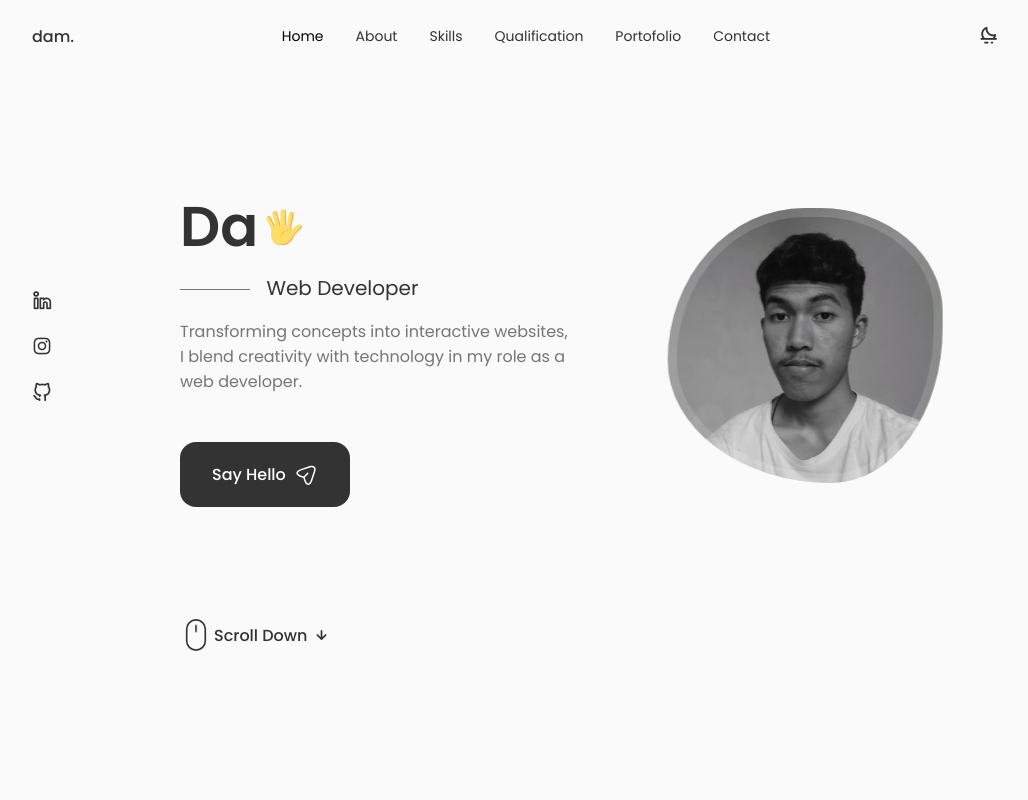
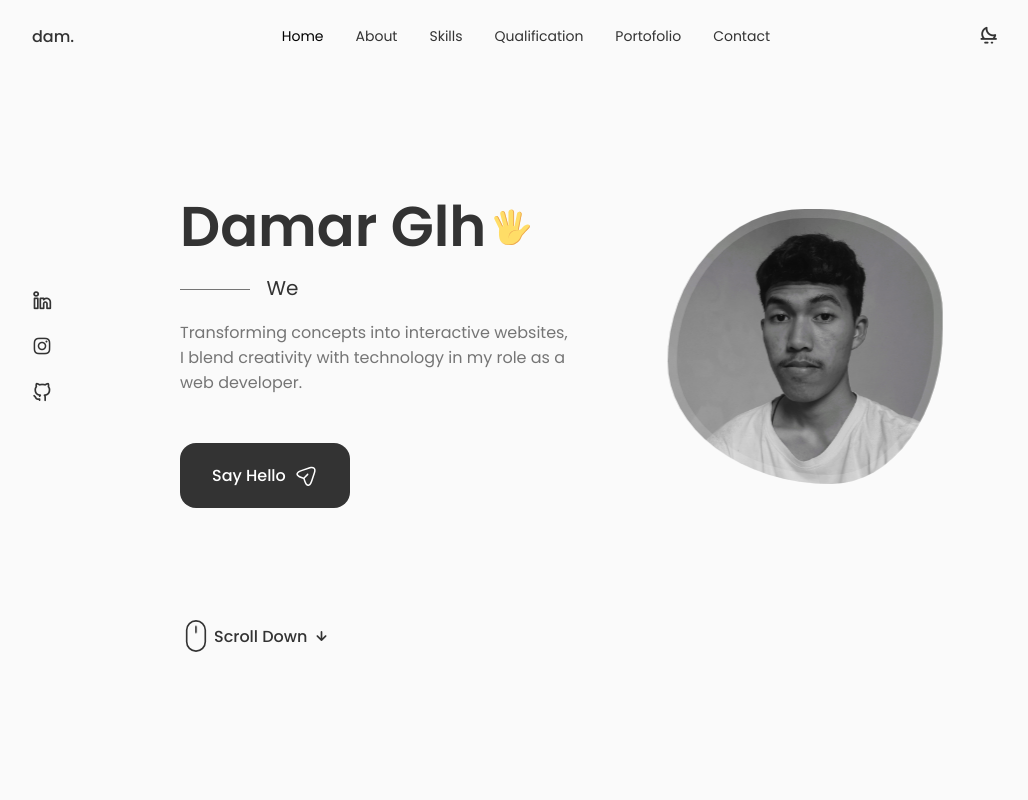
Before and after one commit to damar-glh/me, a React (Create React App) app: page / in a window 1280 px wide. Shown: the top 800 px of the page, without its empty margins (124-1152 px from the left). Built offline with nearby package versions, Linux system fonts and the light colour scheme.

Commit message:
fix: animation text for home page

```diff
--- a/src/components/home/Data.jsx
+++ b/src/components/home/Data.jsx
@@ -2,7 +2,7 @@ import React, {useState, useEffect} from 'react'
 
 function Data() {
   const [animatedText, setAnimatedText] = useState('');
-  const text = " Damar Glh ";
+  const text = " Web Developer ";
 
   useEffect(() => {
     let interval;
@@ -22,7 +22,7 @@ function Data() {
 
   return (
     <div className="home__data" data-aos="fade-bottom" data-aos-delay="5000">
-        <h1 className="home__title">{animatedText}
+        <h1 className="home__title">Damar Glh
         <svg
                   width="36"
                   height="36"
@@ -73,7 +73,7 @@ function Data() {
                   ></path>
         </svg>
         </h1>
-        <h3 className="home__subtitle">Web Developer</h3>
+        <h3 className="home__subtitle">{animatedText}</h3>
         <p className="home__description">Transforming concepts into interactive websites, I blend creativity with technology in my role as a web developer. </p>
         <a href="#contact" className="button button--flex">
             Say Hello
--- a/src/components/home/home.css
+++ b/src/components/home/home.css
@@ -31,6 +31,10 @@
 
 .home__subtitle {
     position: relative;
+    display: inline-block;
+    overflow: hidden;
+    width: 300px;
+    height: 1.5rem;
     font-size: var(--h3-font-size);
     padding-left: 5.4rem;
     font-weight: var(--font-normal);
@@ -52,6 +56,9 @@
     content: '';
     max-width: 400px;
     margin-bottom: var(--mb-3);
+    position: relative;
+    top: 0;
+    transform: none;
 }
 
 .home__hand {
```
